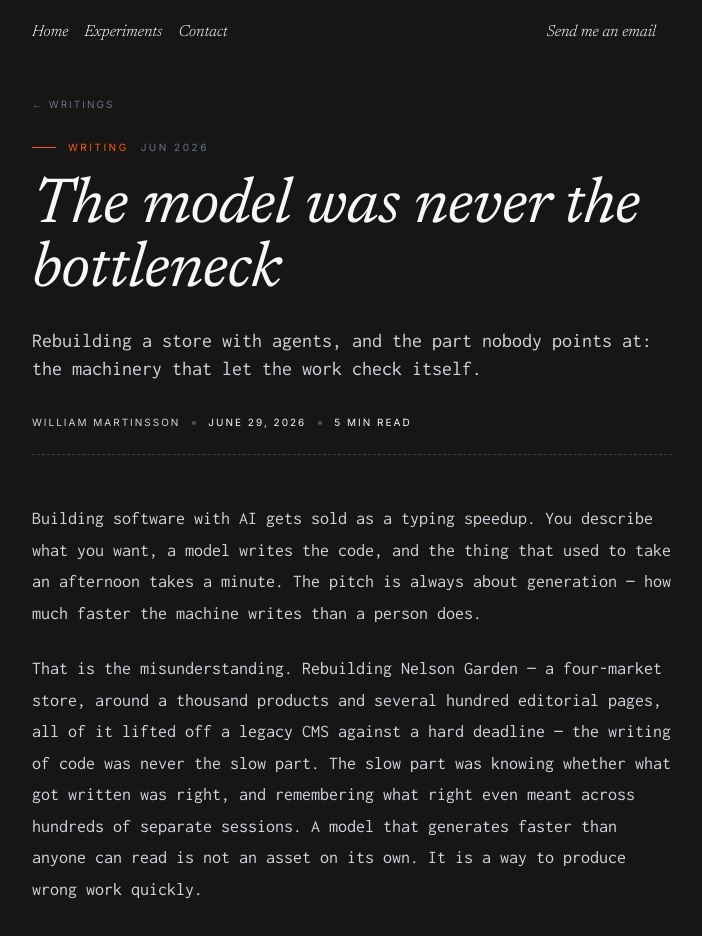
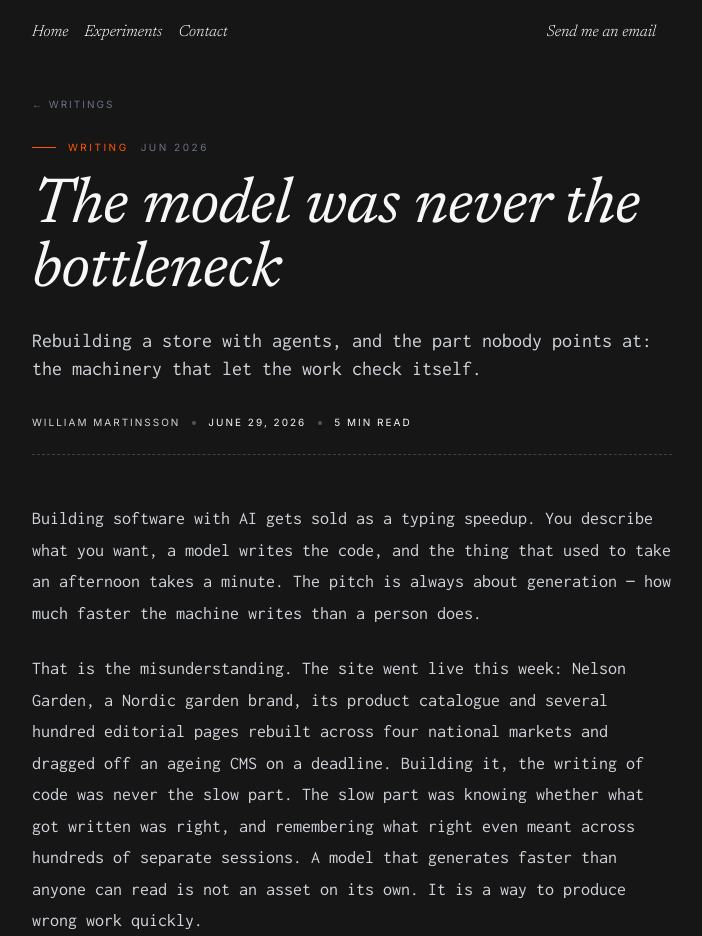
Before and after one commit to Marwil96/william, a Next.js app: page /writings/ground-truth in a window 1280 px wide. Shown: the top 936 px of the page, without its empty margins (288-990 px from the left). Built offline with nearby package versions, Linux system fonts and the light colour scheme; no server answers.

Commit message:
feat: homepage intro + Me section updates, ground-truth essay revision
- Swap OAS for Dedicated in intro brand links and meta description
- Remove Miss Mary external link from project list
- Add AI agents line to Me section
- Rework ground-truth essay paragraph for launch framing

```diff
--- a/src/pages/index.tsx
+++ b/src/pages/index.tsx
@@ -35,7 +35,6 @@ export const projects: ProjectRow[] = [
     agency: "TRY Stockholm",
     year: "2026",
     desc: "New e-commerce site for the Swedish lingerie brand making well-fitting bras and swimwear since 1957, built on React, Storyblok and Centra. I led the frontend and saw the project through.",
-    externalHref: "https://www.missmary.com",
   },
   {
     title: "Dedicated",
@@ -569,7 +568,7 @@ const Home = ({ currentlyReading, readRecently }: any) => {
   return (
     <Layout
       title="William Martinsson — Design Engineer"
-      desc="Design Engineer based in Stockholm. Currently Team Lead at TRY Stockholm, building ecom sites for Swedish fashion brands like Mini Rodini, OAS, and Stronger."
+      desc="Design Engineer based in Stockholm. Currently Team Lead at TRY Stockholm, building ecom sites for Swedish fashion brands like Mini Rodini, Dedicated, and Stronger."
       framerKey="home"
       className="lg:w-[655px] mx-auto"
     >
@@ -632,12 +631,12 @@ const Home = ({ currentlyReading, readRecently }: any) => {
         </a>
         ,{" "}
         <a
-          href="https://oascompany.com/"
+          href="https://dedicatedbrand.com/"
           target="_blank"
           rel="noopener noreferrer"
           className="font-title italic font-light underline cursor-pointer lg:hover:text-[#ff5800]"
         >
-          OAS
+          Dedicated
         </a>
         ,{" "}
         <a
@@ -699,7 +698,9 @@ const Home = ({ currentlyReading, readRecently }: any) => {
         I work fast on purpose. Speed isn't the opposite of care — it's what
         buys the time to collaborate, iterate, and try the version no one
         asked for. The faster I can put something in front of someone, the
-        more shots I get at making it right.
+        more shots I get at making it right. Lately a lot of that speed is
+        AI agents. Not writing the code I'd write anyway, but building the
+        two versions I'd otherwise have cut for time.
         <br />
         <br />
         Most of what I do at TRY sits in the seam between design and
--- a/src/pages/writings/ground-truth.tsx
+++ b/src/pages/writings/ground-truth.tsx
@@ -101,14 +101,15 @@ const GroundTruth: NextPage = () => {
         </P>
 
         <P>
-          That is the misunderstanding. Rebuilding Nelson Garden — a
-          four-market store, around a thousand products and several hundred
-          editorial pages, all of it lifted off a legacy CMS against a hard
-          deadline — the writing of code was never the slow part. The slow
-          part was knowing whether what got written was right, and remembering
-          what right even meant across hundreds of separate sessions. A model
-          that generates faster than anyone can read is not an asset on its
-          own. It is a way to produce wrong work quickly.
+          That is the misunderstanding. The site went live this week: Nelson
+          Garden, a Nordic garden brand, its product catalogue and several
+          hundred editorial pages rebuilt across four national markets and
+          dragged off an ageing CMS on a deadline. Building it, the writing of
+          code was never the slow part. The slow part was knowing whether what
+          got written was right, and remembering what right even meant across
+          hundreds of separate sessions. A model that generates faster than
+          anyone can read is not an asset on its own. It is a way to produce
+          wrong work quickly.
         </P>
 
         <P>
```
